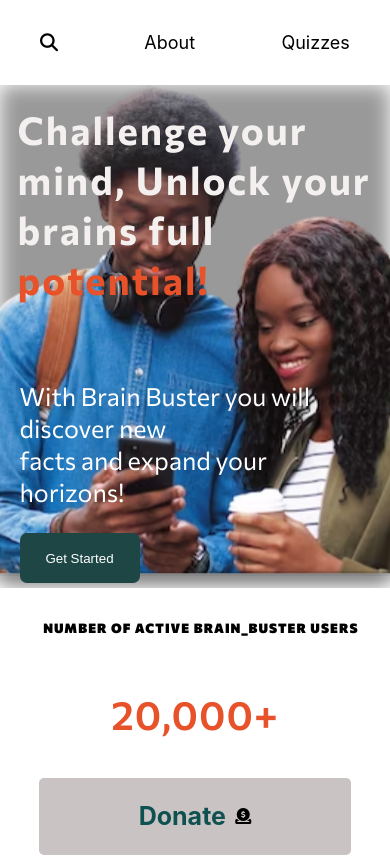
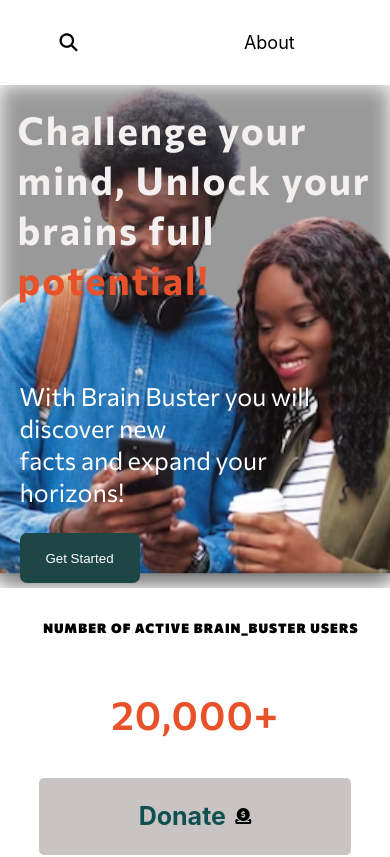
Before and after one commit to clint360/brain-buster-frontend, a React (Create React App) app: page / in a window 390 px wide. Shown: the top 857 px of the page. Built offline with nearby package versions, Linux system fonts and the light colour scheme.

Commit message:
create responsive footer

```diff
--- a/src/core/components/Footer/footer.css
+++ b/src/core/components/Footer/footer.css
@@ -140,6 +140,7 @@
     padding-left: 5%;
     padding-right: 2%;
     grid-template-columns: 1fr 1fr 1fr;
+    overflow: hidden;
     /* background-color: yellow; */
   }
 
--- a/src/core/components/organisms/navbar/NavBar.jsx
+++ b/src/core/components/organisms/navbar/NavBar.jsx
@@ -24,7 +24,7 @@ function NavBar() {
               <li>Quizzes</li>
             </a>
 
-            <li>Services</li>
+            <li className="service">Services</li>
           </ul>
         </div>
         <div className="navBtn">
--- a/src/core/components/organisms/navbar/navBar.css
+++ b/src/core/components/organisms/navbar/navBar.css
@@ -46,10 +46,14 @@
 
 @media (max-width: 768px) {
   .navcont {
-    width: 100%;
+    width: 90%;
     display: flex;
     justify-content: space-evenly;
     align-items: center;
+  }
+
+  .service {
+    display: none;
   }
 
   .navLinks li {
```
